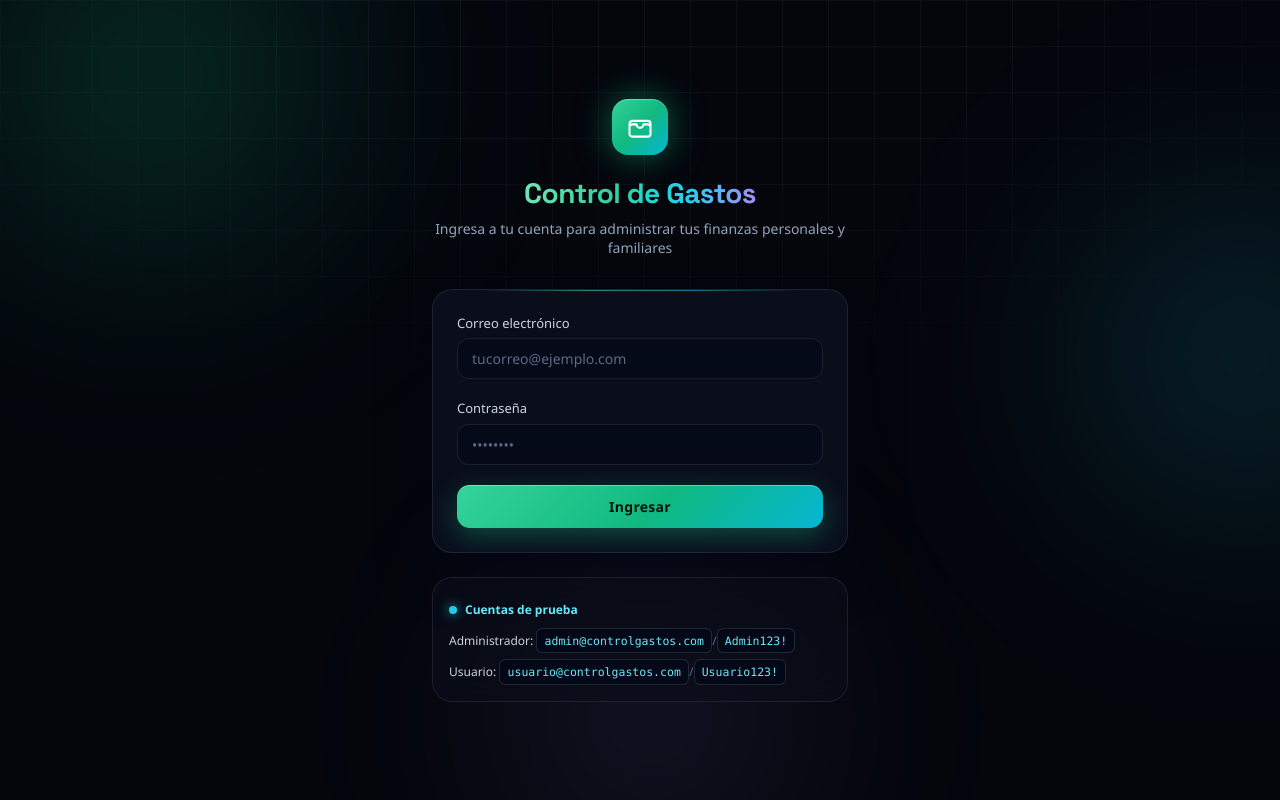
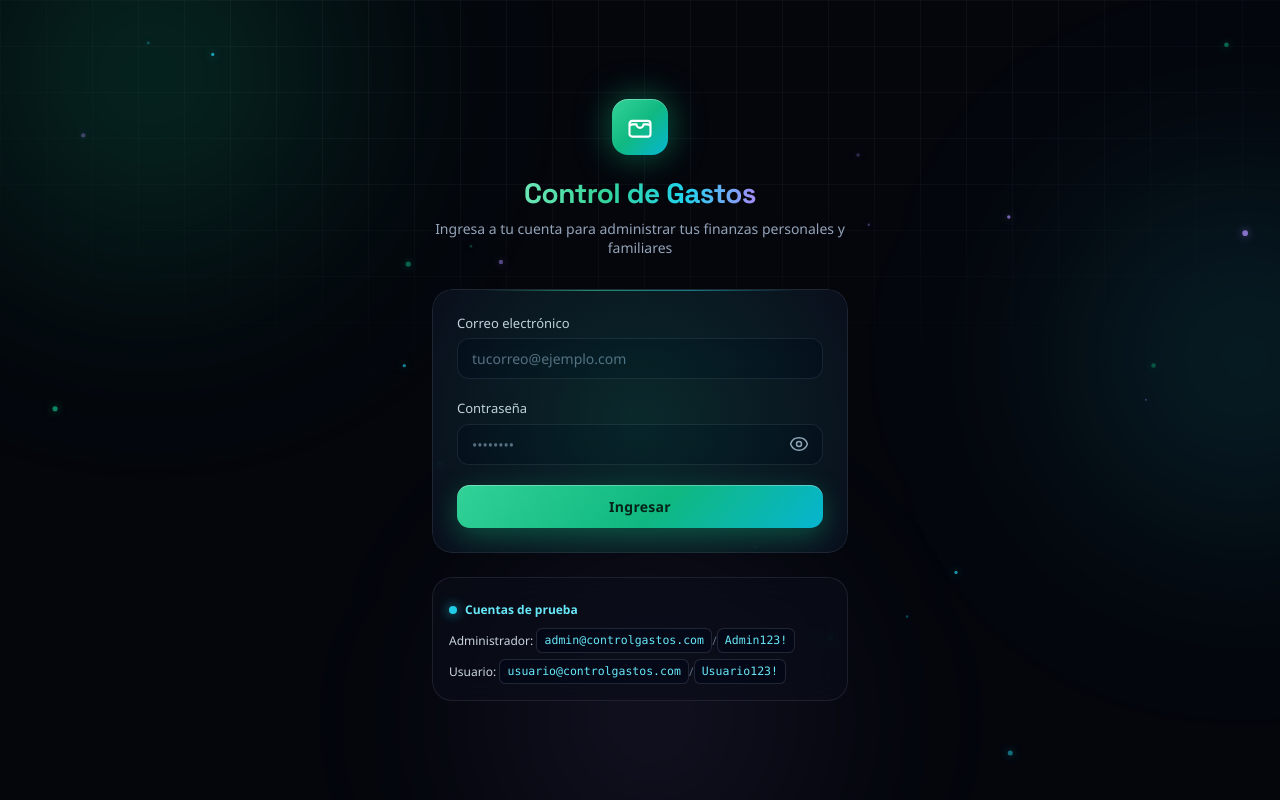
Before and after one commit to bbautista-2025051/Control_de_gastos, an Angular app: page /login in a window 1280 px wide. Built offline with nearby package versions, Linux system fonts and the light colour scheme.

Commit message:
feat(angular): efectos interactivos del login (spotlight, particulas, boton magnetico, toggle y fortaleza de contrasena)

```diff
--- a/src/app/app.html
+++ b/src/app/app.html
@@ -3,6 +3,7 @@
   <div class="orb orb-1"></div>
   <div class="orb orb-2"></div>
   <div class="orb orb-3"></div>
+  <app-floating-particles />
 </div>
 
 <router-outlet />
--- a/src/app/app.ts
+++ b/src/app/app.ts
@@ -1,9 +1,10 @@
 import { Component } from "@angular/core";
 import { RouterOutlet } from "@angular/router";
+import { FloatingParticles } from "./shared/floating-particles/floating-particles";
 
 @Component({
   selector: "app-root",
-  imports: [RouterOutlet],
+  imports: [RouterOutlet, FloatingParticles],
   templateUrl: "./app.html",
   styleUrl: "./app.css",
 })
--- a/src/app/features/login/login.css
+++ b/src/app/features/login/login.css
@@ -56,6 +56,66 @@
   color: #fca5a5;
 }
 
+/* ---------- Campo de contraseña ---------- */
+
+.password-wrap {
+  position: relative;
+}
+
+.password-input {
+  padding-right: 3rem;
+}
+
+.toggle-btn {
+  position: absolute;
+  top: 0;
+  right: 0;
+  bottom: 0;
+  display: flex;
+  align-items: center;
+  justify-content: center;
+  width: 3rem;
+  border: none;
+  background: transparent;
+  color: #94a3b8;
+  cursor: pointer;
+  transition: color 0.2s ease;
+}
+
+.toggle-btn:hover {
+  color: #6ee7b7;
+}
+
+.toggle-btn:focus-visible {
+  outline: 2px solid rgba(52, 211, 153, 0.6);
+  outline-offset: -2px;
+  border-radius: 0.75rem;
+}
+
+/* ---------- Medidor de fortaleza ---------- */
+
+.strength {
+  margin-top: 0.5rem;
+}
+
+.strength-bar {
+  display: flex;
+  gap: 0.375rem;
+}
+
+.strength-segment {
+  height: 0.25rem;
+  flex: 1;
+  border-radius: 999px;
+  transition: background 0.3s ease;
+}
+
+.strength-label {
+  margin-top: 0.375rem;
+  font-size: 0.75rem;
+  font-weight: 500;
+}
+
 .login-accounts {
   margin-top: 1.5rem;
   padding: 1rem;
--- a/src/app/features/login/login.html
+++ b/src/app/features/login/login.html
@@ -22,6 +22,7 @@
       </p>
     </div>
 
+    <app-mouse-spotlight>
       <form
         class="glass-strong panel login-card"
         [formGroup]="form"
@@ -45,14 +46,71 @@
 
         <div>
           <label class="field-label" for="password">Contraseña</label>
+          <div class="password-wrap">
             <input
               id="password"
-          class="neon-input"
-          type="password"
+              class="neon-input password-input"
+              [type]="showPassword ? 'text' : 'password'"
               autocomplete="current-password"
               formControlName="password"
               placeholder="••••••••"
             />
+            <button
+              class="toggle-btn"
+              type="button"
+              [attr.aria-label]="showPassword ? 'Ocultar contraseña' : 'Mostrar contraseña'"
+              [attr.aria-pressed]="showPassword"
+              (click)="showPassword = !showPassword"
+            >
+              @if (showPassword) {
+                <svg
+                  width="20"
+                  height="20"
+                  viewBox="0 0 24 24"
+                  fill="none"
+                  stroke="currentColor"
+                  stroke-width="1.8"
+                  stroke-linecap="round"
+                  stroke-linejoin="round"
+                  aria-hidden="true"
+                >
+                  <path d="M3.98 8.223A10.477 10.477 0 0 0 1.934 12C3.226 16.338 7.244 19.5 12 19.5c.993 0 1.953-.138 2.863-.395M6.228 6.228A10.451 10.451 0 0 1 12 4.5c4.756 0 8.773 3.162 10.065 7.498a10.522 10.522 0 0 1-4.293 5.774M6.228 6.228 3 3m3.228 3.228 3.65 3.65m7.894 7.894L21 21m-3.228-3.228-3.65-3.65m0 0a3 3 0 1 0-4.243-4.243m4.242 4.242L9.88 9.88" />
+                </svg>
+              } @else {
+                <svg
+                  width="20"
+                  height="20"
+                  viewBox="0 0 24 24"
+                  fill="none"
+                  stroke="currentColor"
+                  stroke-width="1.8"
+                  stroke-linecap="round"
+                  stroke-linejoin="round"
+                  aria-hidden="true"
+                >
+                  <path d="M2.036 12.322a1.012 1.012 0 0 1 0-.639C3.423 7.51 7.36 4.5 12 4.5c4.638 0 8.573 3.007 9.963 7.178.07.207.07.431 0 .639C20.577 16.49 16.64 19.5 12 19.5c-4.638 0-8.573-3.007-9.963-7.178Z" />
+                  <path d="M15 12a3 3 0 1 1-6 0 3 3 0 0 1 6 0Z" />
+                </svg>
+              }
+            </button>
+          </div>
+
+          @if (strengthMeta()) {
+            <div class="strength">
+              <div class="strength-bar">
+                @for (level of strengthSegments; track level) {
+                  <span
+                    class="strength-segment"
+                    [style.background]="level <= passwordScore() ? strengthMeta()!.bar : 'rgba(51, 65, 85, 0.6)'"
+                  ></span>
+                }
+              </div>
+              <p class="strength-label" [style.color]="strengthMeta()!.text">
+                Fortaleza: {{ strengthMeta()!.label }}
+              </p>
+            </div>
+          }
+
           @if (password.invalid && (password.dirty || password.touched)) {
             <p class="field-error">Ingresa tu contraseña.</p>
           }
@@ -62,10 +120,13 @@
           <div class="login-error">{{ errorMessage }}</div>
         }
 
+        <app-magnetic-button>
           <button class="neon-btn login-submit" type="submit" [disabled]="pending">
             {{ pending ? "Ingresando..." : "Ingresar" }}
           </button>
+        </app-magnetic-button>
       </form>
+    </app-mouse-spotlight>
 
     <div class="glass login-accounts">
       <p class="login-accounts-title">
--- a/src/app/features/login/login.ts
+++ b/src/app/features/login/login.ts
@@ -1,12 +1,22 @@
-import { Component, inject } from "@angular/core";
+import { Component, computed, inject } from "@angular/core";
 import { HttpErrorResponse } from "@angular/common/http";
 import { FormBuilder, ReactiveFormsModule, Validators } from "@angular/forms";
 import { Router } from "@angular/router";
 import { AuthService } from "../../core/auth.service";
+import { MagneticButton } from "../../shared/magnetic-button/magnetic-button";
+import { MouseSpotlight } from "../../shared/mouse-spotlight/mouse-spotlight";
+
+const STRENGTH_META = [
+  { label: "Muy débil", bar: "#f87171", text: "#f87171" },
+  { label: "Débil", bar: "#fb923c", text: "#fdba74" },
+  { label: "Media", bar: "#eab308", text: "#fde047" },
+  { label: "Fuerte", bar: "#84cc16", text: "#bef264" },
+  { label: "Muy fuerte", bar: "#34d399", text: "#6ee7b7" },
+] as const;
 
 @Component({
   selector: "app-login",
-  imports: [ReactiveFormsModule],
+  imports: [ReactiveFormsModule, MouseSpotlight, MagneticButton],
   templateUrl: "./login.html",
   styleUrl: "./login.css",
 })
@@ -22,6 +32,28 @@ export class Login {
 
   errorMessage = "";
   pending = false;
+  showPassword = false;
+
+  readonly passwordScore = computed(() => {
+    const value = this.password.value ?? "";
+    if (!value) {
+      return 0;
+    }
+    let score = 0;
+    if (value.length >= 8) score++;
+    if (/[a-z]/.test(value) && /[A-Z]/.test(value)) score++;
+    if (/\d/.test(value)) score++;
+    if (/[^a-zA-Z0-9]/.test(value)) score++;
+    return score;
+  });
+
+  readonly strengthMeta = computed(() =>
+    this.passwordScore() > 0
+      ? STRENGTH_META[this.passwordScore() - 1]
+      : null
+  );
+
+  readonly strengthSegments = [1, 2, 3, 4];
 
   get email() {
     return this.form.controls.email;
--- /dev/null
+++ b/src/app/shared/floating-particles/floating-particles.ts
@@ -0,0 +1,118 @@
+import {
+  AfterViewInit,
+  Component,
+  ElementRef,
+  OnDestroy,
+  ViewChild,
+} from "@angular/core";
+
+const COLORS = ["16, 185, 129", "34, 211, 238", "167, 139, 250"];
+
+interface Particle {
+  x: number;
+  y: number;
+  radius: number;
+  speed: number;
+  drift: number;
+  phase: number;
+  color: string;
+  alpha: number;
+}
+
+@Component({
+  selector: "app-floating-particles",
+  template: `
+    <canvas class="particles-canvas" #canvas aria-hidden="true"></canvas>
+  `,
+  styles: [
+    `
+      :host {
+        position: absolute;
+        inset: 0;
+        display: block;
+        pointer-events: none;
+      }
+
+      .particles-canvas {
+        display: block;
+        width: 100%;
+        height: 100%;
+      }
+    `,
+  ],
+})
+export class FloatingParticles implements AfterViewInit, OnDestroy {
+  @ViewChild("canvas", { static: true })
+  private readonly canvasRef!: ElementRef<HTMLCanvasElement>;
+
+  private readonly count = 24;
+  private rafId = 0;
+  private particles: Particle[] = [];
+  private dispose?: () => void;
+
+  ngAfterViewInit(): void {
+    const canvas = this.canvasRef.nativeElement;
+    const context = canvas.getContext("2d");
+    if (!context) {
+      return;
+    }
+    const parent = canvas.parentElement;
+
+    const resize = () => {
+      if (!parent) {
+        return;
+      }
+      canvas.width = parent.clientWidth;
+      canvas.height = parent.clientHeight;
+
+      this.particles = [];
+      for (let i = 0; i < this.count; i++) {
+        this.particles.push({
+          x: Math.random() * canvas.width,
+          y: Math.random() * canvas.height,
+          radius: 1 + Math.random() * 2,
+          speed: 0.12 + Math.random() * 0.35,
+          drift: 0.2 + Math.random() * 0.5,
+          phase: Math.random() * Math.PI * 2,
+          color: COLORS[i % COLORS.length],
+          alpha: 0.25 + Math.random() * 0.55,
+        });
+      }
+    };
+
+    const tick = (time: number) => {
+      context.clearRect(0, 0, canvas.width, canvas.height);
+
+      for (const p of this.particles) {
+        p.y -= p.speed;
+        if (p.y < -10) {
+          p.y = canvas.height + 10;
+          p.x = Math.random() * canvas.width;
+        }
+
+        const sway = Math.sin(time / 900 + p.phase) * p.drift;
+        context.beginPath();
+        context.arc(p.x + sway, p.y, p.radius, 0, Math.PI * 2);
+        context.fillStyle = `rgba(${p.color}, ${p.alpha})`;
+        context.shadowBlur = 8;
+        context.shadowColor = `rgba(${p.color}, 0.8)`;
+        context.fill();
+      }
+
+      this.rafId = requestAnimationFrame(tick);
+    };
+
+    resize();
+    this.rafId = requestAnimationFrame(tick);
+    window.addEventListener("resize", resize);
+
+    this.dispose = () => {
+      cancelAnimationFrame(this.rafId);
+      window.removeEventListener("resize", resize);
+    };
+  }
+
+  ngOnDestroy(): void {
+    this.dispose?.();
+  }
+}
--- /dev/null
+++ b/src/app/shared/magnetic-button/magnetic-button.ts
@@ -0,0 +1,38 @@
+import { Component, ElementRef, HostListener, inject } from "@angular/core";
+
+@Component({
+  selector: "app-magnetic-button",
+  template: `<ng-content />`,
+  styles: [
+    `
+      :host {
+        display: block;
+        will-change: transform;
+        transition: transform 0.25s ease;
+      }
+
+      :host > * {
+        display: flex;
+        width: 100%;
+      }
+    `,
+  ],
+})
+export class MagneticButton {
+  private readonly el = inject(ElementRef<HTMLElement>);
+
+  @HostListener("mousemove", ["$event"])
+  onMove(event: MouseEvent): void {
+    const rect = this.el.nativeElement.getBoundingClientRect();
+    const relX = event.clientX - (rect.left + rect.width / 2);
+    const relY = event.clientY - (rect.top + rect.height / 2);
+    this.el.nativeElement.style.transform = `translate3d(${relX * 0.28}px, ${
+      relY * 0.28
+    }px, 0)`;
+  }
+
+  @HostListener("mouseleave")
+  onLeave(): void {
+    this.el.nativeElement.style.transform = "translate3d(0, 0, 0)";
+  }
+}
--- /dev/null
+++ b/src/app/shared/mouse-spotlight/mouse-spotlight.ts
@@ -0,0 +1,51 @@
+import { Component, ElementRef, HostListener, inject } from "@angular/core";
+
+@Component({
+  selector: "app-mouse-spotlight",
+  template: `<ng-content />`,
+  styles: [
+    `
+      :host {
+        position: relative;
+        display: block;
+        overflow: hidden;
+        border-radius: 1.25rem;
+        --mx: 50%;
+        --my: 50%;
+      }
+
+      :host::after {
+        content: "";
+        position: absolute;
+        inset: 0;
+        z-index: 0;
+        pointer-events: none;
+        background: radial-gradient(
+          360px circle at var(--mx) var(--my),
+          rgba(16, 185, 129, 0.16),
+          transparent 72%
+        );
+      }
+
+      :host > * {
+        position: relative;
+        z-index: 1;
+      }
+    `,
+  ],
+})
+export class MouseSpotlight {
+  private readonly el = inject(ElementRef<HTMLElement>);
+
+  @HostListener("mousemove", ["$event"])
+  onMove(event: MouseEvent): void {
+    const rect = this.el.nativeElement.getBoundingClientRect();
+    if (!rect.width || !rect.height) {
+      return;
+    }
+    const x = ((event.clientX - rect.left) / rect.width) * 100;
+    const y = ((event.clientY - rect.top) / rect.height) * 100;
+    this.el.nativeElement.style.setProperty("--mx", `${x}%`);
+    this.el.nativeElement.style.setProperty("--my", `${y}%`);
+  }
+}
```
Lines whose indentation alone changed are shown as unchanged.
